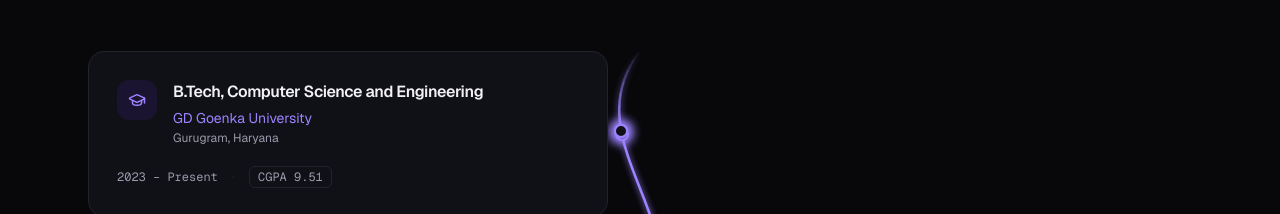
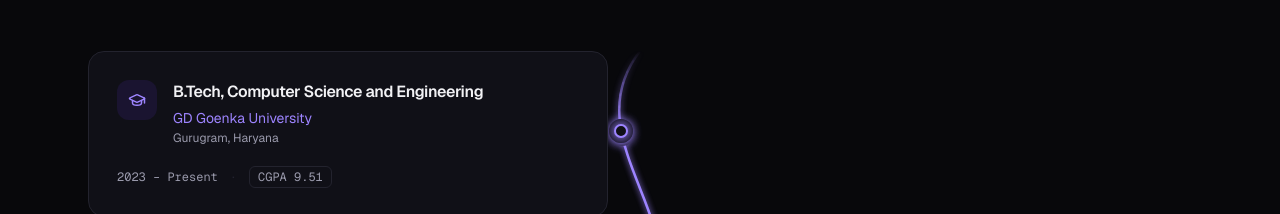
Before and after one commit to SR-Pradhan/Portfolio, a Next.js app in the folder frontend/: page / in a window 1280 px wide. Shown: the part 5300-5514 px from the top of the page. Built offline with nearby package versions, Linux system fonts and the light colour scheme; no server answers.

Commit message:
Light education nodes on mount, not only while scrolling

```diff
--- a/frontend/src/components/EducationCurve.tsx
+++ b/frontend/src/components/EducationCurve.tsx
@@ -6,7 +6,7 @@ import {
   useScroll,
   useSpring,
 } from "motion/react";
-import { useCallback, useLayoutEffect, useRef, useState } from "react";
+import { useCallback, useEffect, useLayoutEffect, useRef, useState } from "react";
 
 /** The serpentine both paths follow. Kept in one place so they can't drift. */
 const PATH = "M80 0 C 8 170, 152 330, 80 500 C 8 670, 152 830, 80 1000";
@@ -51,9 +51,25 @@ export default function EducationCurve() {
   });
 
   // a node lights up once the drawn line reaches it
-  useMotionValueEvent(drawn, "change", (v) => {
-    setLit(nodes.filter((n) => v >= n.at - 0.02).length);
-  });
+  const relight = useCallback(
+    (v: number) => setLit(nodes.filter((n) => v >= n.at - 0.02).length),
+    [nodes],
+  );
+
+  useMotionValueEvent(drawn, "change", relight);
+
+  /**
+   * Also recompute when the nodes themselves change.
+   *
+   * Measuring finishes a frame or two after mount, and the scroll spring only
+   * emits while it is actually moving. Land partway down the page, or measure
+   * after the spring has settled, and the only `lit` value ever computed was
+   * the one from the empty node list — so the line draws past nodes that never
+   * light up.
+   */
+  useEffect(() => {
+    relight(drawn.get());
+  }, [relight, drawn]);
 
   /** Walk the path for its x at a given viewBox y. y increases monotonically. */
   const xAtY = useCallback((path: SVGPathElement, targetY: number) => {
@@ -190,10 +206,13 @@ export default function EducationCurve() {
           style={{ left: node.x, top: node.top }}
           // unlit uses muted, not border: border-token on the near-black page
           // is invisible, which reads as a missing dot rather than a dim one
+          // The unlit ring sits on a starfield, so a dim grey circle reads as a
+          // stray star rather than a node. The background-coloured outer ring
+          // punches a clean hole around it.
           className={`absolute z-20 size-3.5 -translate-x-1/2 -translate-y-1/2 rounded-full border-2 bg-surface transition-all duration-500 ${
             i < lit
-              ? "border-accent bg-background shadow-[0_0_12px_2px_var(--accent)]"
-              : "border-muted/70"
+              ? "border-accent bg-background shadow-[0_0_12px_2px_var(--accent),0_0_0_5px_var(--background)]"
+              : "border-muted shadow-[0_0_0_5px_var(--background)]"
           }`}
         />
       ))}
```
